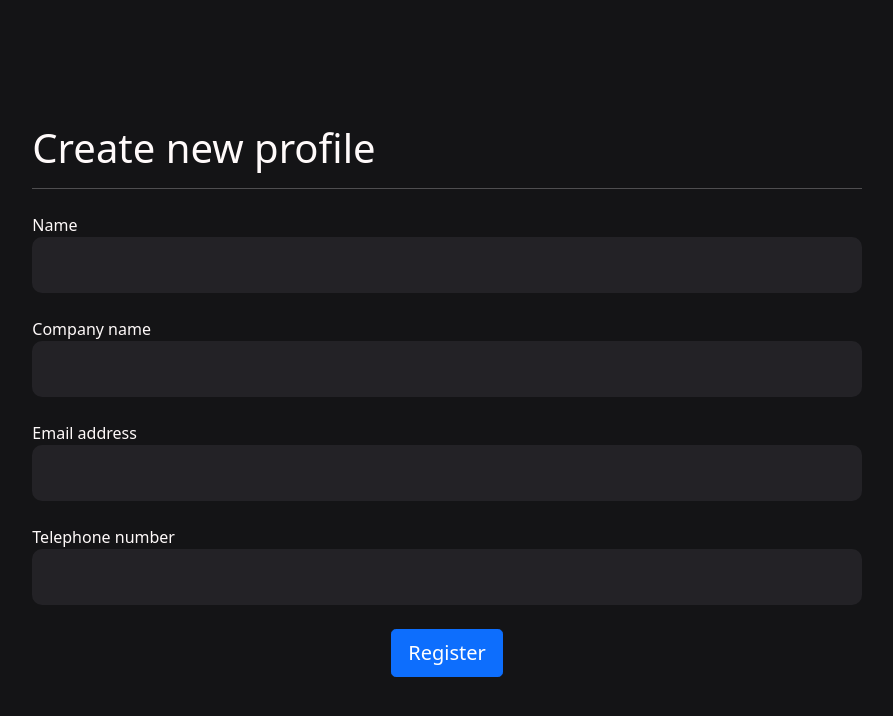
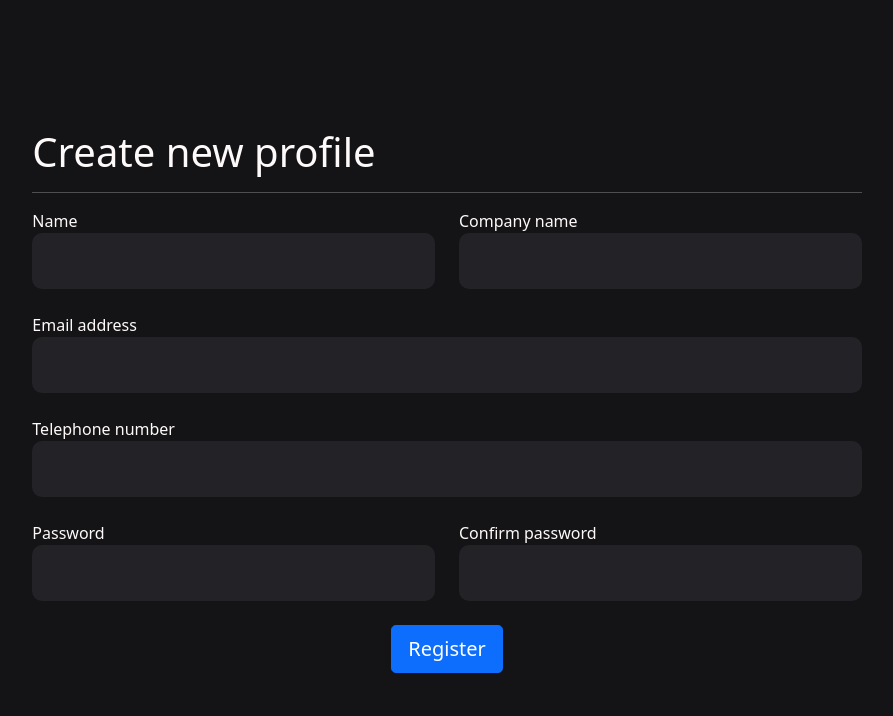
Before and after one commit to EliottClavier/ktr-msc-ls1, a Node server app: page /profile in a window 1280 px wide. Shown: the top 716 px of the page, without its empty margins (193-1086 px from the left). Run offline with Node 20, Linux system fonts and the light colour scheme.

Commit message:
Add password on register page + split fields

```diff
--- a/routes/profile.js
+++ b/routes/profile.js
@@ -6,10 +6,20 @@ const DATA_PATH = "./data/";
 const USERS_PATH = DATA_PATH + "users/";
 
 const REGISTER_FIELDS = [
-  { type: "text", name: "name", label: "Name", required: true },
-  { type: "text", name: "companyName", label: "Company name", required: false },
+  {
+    split: [
+      { type: "text", name: "name", label: "Name", required: true },
+      { type: "text", name: "companyName", label: "Company name", required: false },
+    ],
+  },
   { type: "email", name: "mail", label: "Email address", required: false },
   { type: "tel", name: "phoneNumber", label: "Telephone number", required: false, pattern: "[0-9]{10}" },
+  {
+    split: [
+      { type: "password", name: "password", label: "Password", required: true, minlength: 8 },
+      { type: "password", name: "confirmPassword", label: "Confirm password", required: true, minlength: 8 },
+    ],
+  },
 ]
 
 router.get('/', function(req, res, next) {
--- a/views/register.ejs
+++ b/views/register.ejs
@@ -12,17 +12,39 @@
                 <hr class="custom-hr">
                 <form method="POST" action="/profile">
                     <% fields.forEach(field => { %>
-                        <div class="form-group my-4">
-                            <label for="<%= field.name %>"><%= field.label %></label>
-                            <input
+                        <% if (field.split) { %>
+                            <div class="row">
+                                <% field.split.forEach((subfield) => { %>
+                                    <div class="col-6">
+                                        <div class="form-group">
+                                            <label for="<%= subfield.name %>"><%= subfield.label %></label>
+                                            <input
+                                                type="<%= subfield.type %>"
+                                                class="form-control custom-input shadow-none"
+                                                name="<%= subfield.name %>"
+                                                id="<%= subfield.name %>"
+                                                <%= subfield.required && (`required`) %>
+                                                <%= subfield.minlength && (`minlength=${ subfield.minlength }`) %>
+                                                <%= subfield.pattern && (`pattern=${ subfield.pattern}`) %>
+                                            />
+                                        </div>
+                                    </div>
+                                <% }); %>
+                            </div>
+                        <% } else { %>
+                            <div class="form-group my-4">
+                                <label for="<%= field.name %>"><%= field.label %></label>
+                                <input
                                     type="<%= field.type %>"
                                     class="form-control custom-input shadow-none"
                                     name="<%= field.name %>"
                                     id="<%= field.name %>"
                                     <%= field.required && (`required`) %>
+                                    <%= field.minlength && (`minlength=${ field.minlength }`) %>
                                     <%= field.pattern && (`pattern=${field.pattern}`) %>
-                            />
-                        </div>
+                                />
+                            </div>
+                        <% } %>
                     <% }); %>
                     <div class="text-center mt-4">
                         <button type="submit" class="btn btn-primary btn-lg">Register</button>
```
